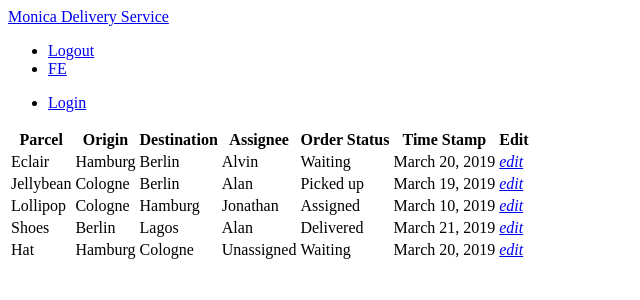
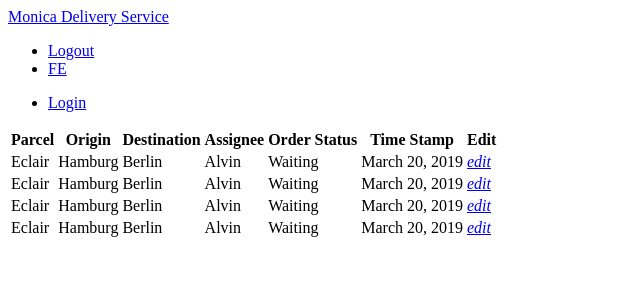
Before and after one commit to fortunee/delivery-service, a React app in the folder client/: page /dashboard in a window 1280 px wide. Shown: the top 300 px of the page, without its empty margins (0-640 px from the left). Built offline with nearby package versions, Linux system fonts and the light colour scheme; the HTML template or start-up script is replaced by a standard one.

Commit message:
Wrapup dashboard component with ShipmentDetails and ShipmentEditForm

```diff
--- a/client/src/App.js
+++ b/client/src/App.js
@@ -3,6 +3,7 @@ import { BrowserRouter, Switch, Route } from 'react-router-dom';
 
 import Navbar from './components/layout/Navbar';
 import Dashboard from './components/dashboard/Dashboard';
+import ShipmentEditForm from './components/shipment/ShipmentEditForm';
 
 class App extends Component {
     render() {
@@ -12,6 +13,7 @@ class App extends Component {
                     <Navbar />
                     <Switch>
                         <Route path='/dashboard' component={Dashboard}/>
+                        <Route path='/shipment/:id' component={ShipmentEditForm} />
                     </Switch>
                 </div>
             </BrowserRouter>
--- /dev/null
+++ b/client/src/components/shipment/ShipmentDetails.js
@@ -0,0 +1,17 @@
+import React from 'react';
+
+const ShipmentDetails = () => {
+  return (
+    <tr>
+        <td>Eclair</td>
+        <td>Hamburg</td>
+        <td>Berlin</td>
+        <td>Alvin</td>
+        <td>Waiting</td>
+        <td>March 20, 2019</td>
+        <td><a href="/shipment/3"><i className="tiny material-icons">edit</i></a></td>
+    </tr>
+  )
+}
+
+export default ShipmentDetails;
--- /dev/null
+++ b/client/src/components/shipment/ShipmentEditForm.js
@@ -0,0 +1,44 @@
+import React, { Component } from 'react'
+
+class ShipmentEditForm extends Component {
+  render() {
+    return (
+      <div className="container">
+        <form className="white">
+          <h5 className="grey-text text-darken-3">Edit Shipment</h5>
+          <div className="input-field">
+            <label htmlFor="parcel">Parcel</label>
+            <input type="text" id='parcel' />
+          </div>
+          <div className="input-field">
+            <label htmlFor="origin">Origin</label>
+            <input type="text" id='origin' />
+          </div>
+          <div className="input-field">
+            <label htmlFor="destination">Destination</label>
+            <input type="text" id='destination' />
+          </div>
+          <select className="browser-default">
+            <option value="">Choose Assignee</option>
+            <option value="Alan">Alan</option>
+            <option value="2">Michael</option>
+            <option value="3">Alex</option>
+          </select>
+          <div className="input-field">
+            <label htmlFor="order-status">Order Status</label>
+            <input type="text" id='order-status' />
+          </div>
+          <div className="input-field">
+            <label htmlFor="timestamp">Time Stamp</label>
+            <input type="text" id='timestamp' />
+          </div>
+          <div className="input-field">
+            <button className="btn pink lighten-1 z-depth-0">Save</button>
+          </div>
+        </form>
+      </div>
+    )
+  }
+}
+
+export default ShipmentEditForm
--- a/client/src/components/shipment/ShipmentList.js
+++ b/client/src/components/shipment/ShipmentList.js
@@ -1,4 +1,5 @@
 import React from 'react';
+import ShipmentDetails from './ShipmentDetails';
 
 const ShipmentList = () => {
     return (
@@ -17,51 +18,10 @@ const ShipmentList = () => {
                 </thead>
 
                 <tbody>
-                    <tr>
-                        <td>Eclair</td>
-                        <td>Hamburg</td>
-                        <td>Berlin</td>
-                        <td>Alvin</td>
-                        <td>Waiting</td>
-                        <td>March 20, 2019</td>
-                        <td><a href="#"><i class="tiny material-icons">edit</i></a></td>
-                    </tr>
-                    <tr>
-                        <td>Jellybean</td>
-                        <td>Cologne</td>
-                        <td>Berlin</td>
-                        <td>Alan</td>
-                        <td>Picked up</td>
-                        <td>March 19, 2019</td>
-                        <td><a href="#"><i class="tiny material-icons">edit</i></a></td>
-                    </tr>
-                    <tr>
-                        <td>Lollipop</td>
-                        <td>Cologne</td>
-                        <td>Hamburg</td>
-                        <td>Jonathan</td>
-                        <td>Assigned</td>
-                        <td>March 10, 2019</td>
-                        <td><a href="#"><i class="tiny material-icons">edit</i></a></td>
-                    </tr>
-                    <tr>
-                        <td>Shoes</td>
-                        <td>Berlin</td>
-                        <td>Lagos</td>
-                        <td>Alan</td>
-                        <td>Delivered</td>
-                        <td>March 21, 2019</td>
-                        <td><a href="#"><i class="tiny material-icons">edit</i></a></td>
-                    </tr>
-                    <tr>
-                        <td>Hat</td>
-                        <td>Hamburg</td>
-                        <td>Cologne</td>
-                        <td>Unassigned</td>
-                        <td>Waiting</td>
-                        <td>March 20, 2019</td>
-                        <td><a href="#"><i class="tiny material-icons">edit</i></a></td>
-                    </tr>
+                    <ShipmentDetails />
+                    <ShipmentDetails />
+                    <ShipmentDetails />
+                    <ShipmentDetails />
                 </tbody>
             </table>
         </div>
```
Also changed, not shown: client/src/components/shipment/UpdateShipment.js (deleted), 1 other file (tests, documents, lock files or other folders).
